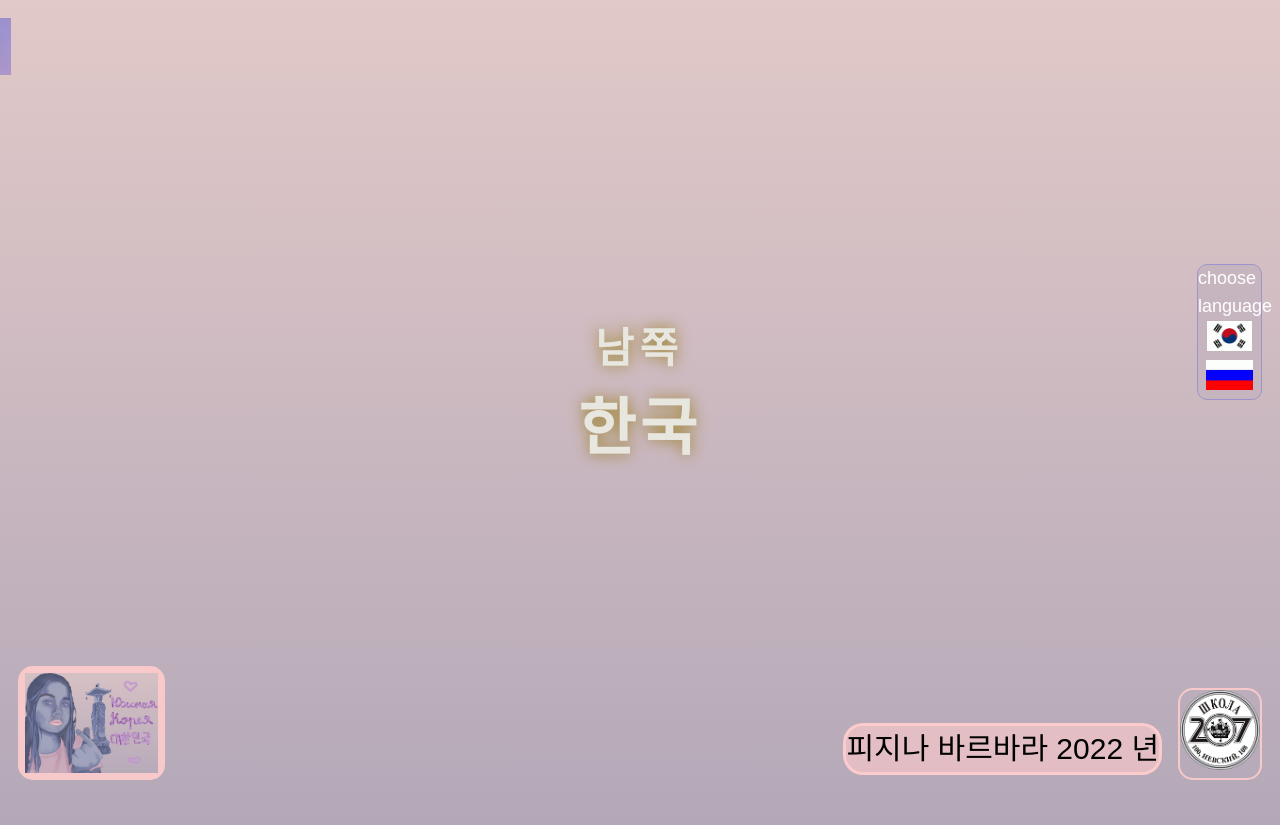
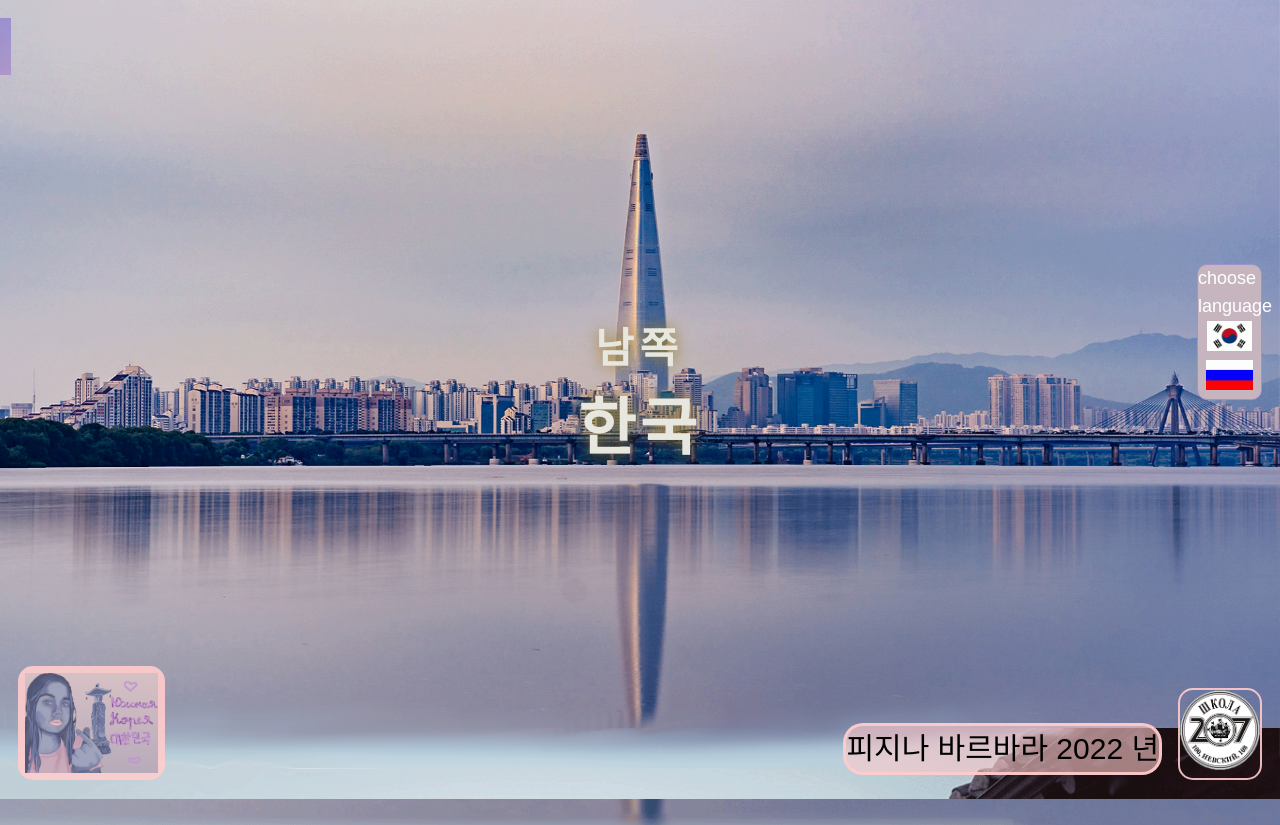
Before and after one commit to Koya1306/South_Korea, a plain HTML site: page indexkor.htm in a window 1280 px wide. Shown: the top 825 px of the page. Drawn offline with nearby package versions, Linux system fonts and the light colour scheme; files whose address does not match are found by name; a web font is replaced by a local one.

Commit message:
Update indexkor.htm

```diff
--- a/indexkor.htm
+++ b/indexkor.htm
@@ -40,18 +40,18 @@
 			<header class="main-header">
 				<div class="layers">
 
-                	<div class="layer layers__base" style="background-image: url(img/main7.gif);"></div>
+                	<div class="layer layers__base" style="background-image: url(main7.gif);"></div>
 
-                <div class="layer layers__middle" style="background-image: url(img/2.gif);"></div>
+                <div class="layer layers__middle" style="background-image: url(2.gif);"></div>
                     	<div class="layer__header">
 						<div class="layers__caption">남쪽</div>
 						<div class="layers__title">한국</div>
                                                                </div>
-					<div class="layer layers__front" style="background-image: url(img/1_2.gif);"></div>
+					<div class="layer layers__front" style="background-image: url(1_2.gif);"></div>
 				</div>
 			</header>
 
-			<article class="main-article" style="background-image: url(img/4_2.gif);">
+			<article class="main-article" style="background-image: url(4_2.gif);">
 				<div class="main-article__content">
 						<h2 class="main-article__header">국가,</h2>
 					<p class="main-article__paragraph">
```
